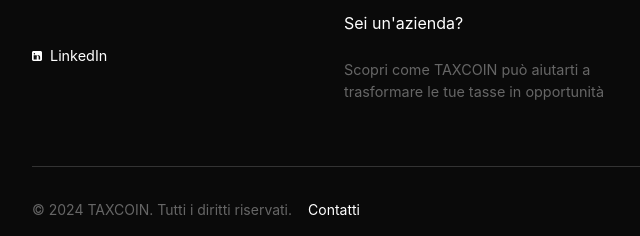
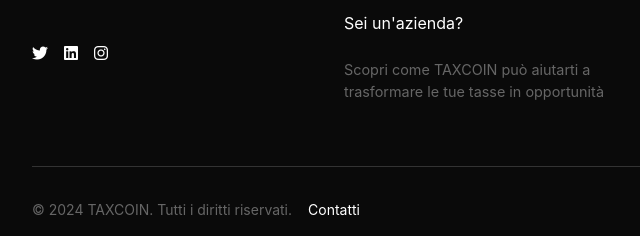
Before and after one commit to eltonanit/mvp-taxcoin-1, a website: page public/about.html in a window 1280 px wide. Shown: the part 1735-1971 px from the top of the page, 0-640 px from the left. Drawn offline with Linux system fonts and the light colour scheme.

Commit message:
Update social media links in footer with new LinkedIn URL

```diff
--- a/public/about.html
+++ b/public/about.html
@@ -938,11 +938,14 @@
                     <h1 class="brand-name">TAXCOIN</h1>
                     <p class="tagline">Guadagna dalle tasse, con TAXCOIN</p>
                     <div class="social-links">
-                        <a href="https://www.linkedin.com/company/taxcoin" target="_blank" rel="noopener noreferrer">
-                            <svg viewBox="0 0 10 10">
-                                <path d="M8.52 0H1.48C.663 0 0 .663 0 1.48v7.04C0 9.337.663 10 1.48 10h7.04C9.337 10 10 9.337 10 8.52V1.48C10 .663 9.337 0 8.52 0zM3.141 8.52H1.662V4.145h1.479V8.52zM2.402 3.534c-.399 0-.739-.34-.739-.739s.34-.739.739-.739.739.34.739.739-.34.739-.739.739zm5.723 4.986H6.646V6.034c0-1.655-1.973-1.53-1.973 0v2.486H3.194V4.145h1.479v.739c.58-1.077 3.459-1.155 3.459 1.031v2.605z"/>
-                            </svg>
-                            <span>LinkedIn</span>
+                        <a href="https://twitter.com" target="_blank" rel="noopener noreferrer">
+                            <i class="fab fa-twitter"></i>
+                        </a>
+                        <a href="https://www.linkedin.com/company/taxcoin-labs/about/?viewAsMember=true" target="_blank" rel="noopener noreferrer">
+                            <i class="fab fa-linkedin"></i>
+                        </a>
+                        <a href="https://instagram.com" target="_blank" rel="noopener noreferrer">
+                            <i class="fab fa-instagram"></i>
                         </a>
                     </div>
                 </div>
```
Also changed, not shown: public/companies.html (+8 -5 lines), public/contact.html (+8 -5 lines), public/index.html (+8 -5 lines), public/start-mining.html (+8 -5 lines), public/users.html (+8 -5 lines).
